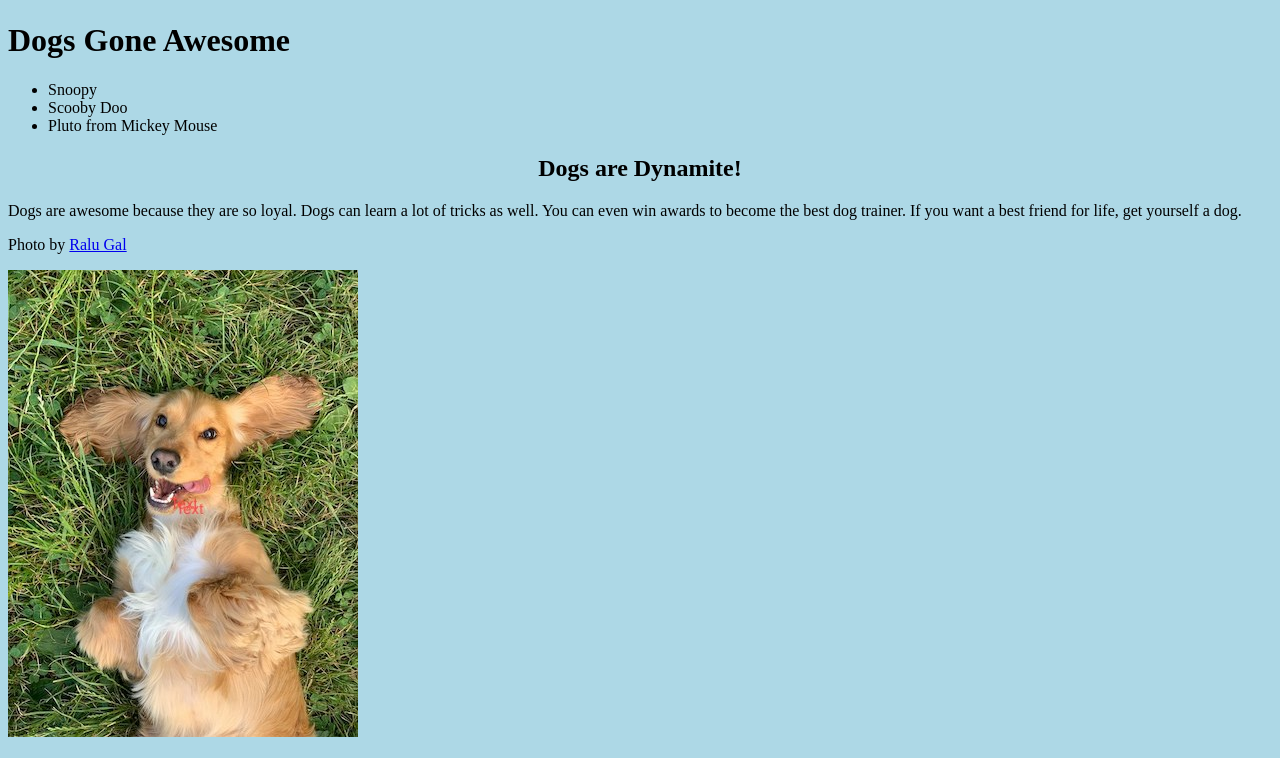
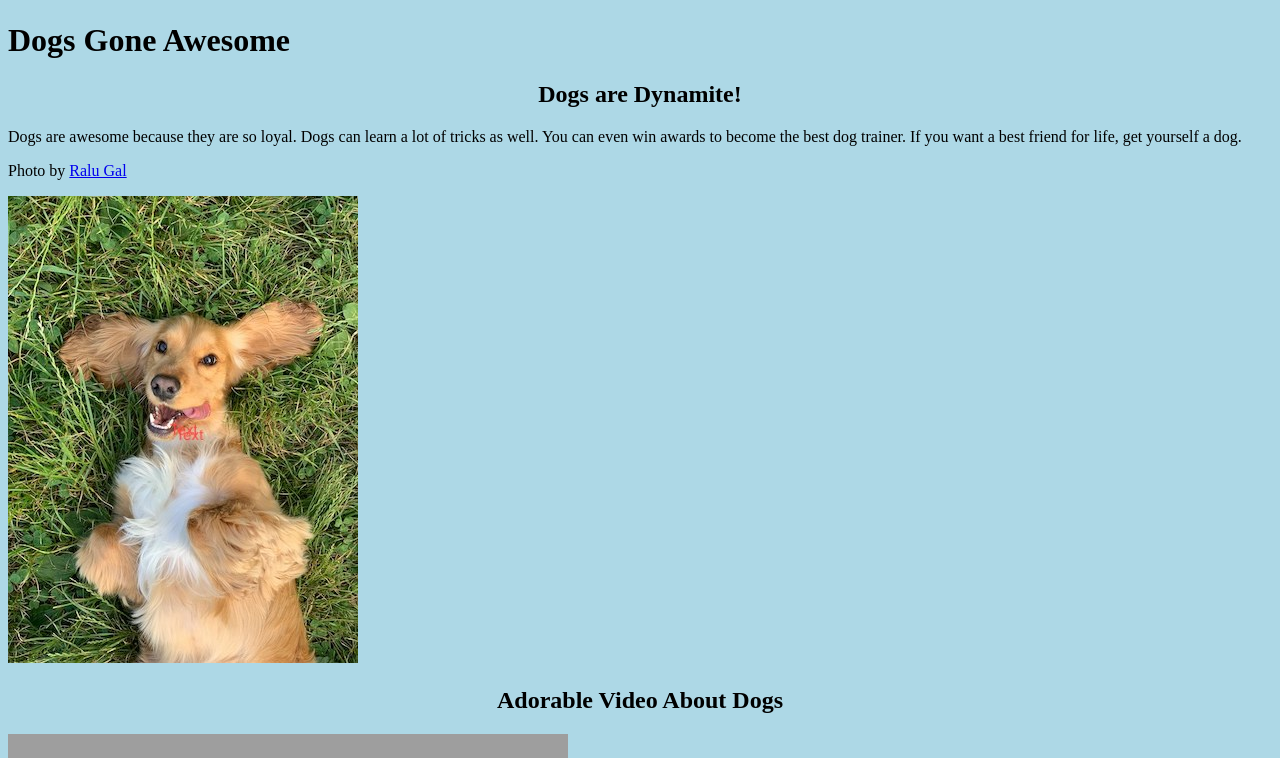
Before and after one commit to techbyquentin/techbyquentin.github.io, a plain HTML site: page index.html in a window 1280 px wide. Shown: the part 27-785 px from the top of the page. Drawn offline with Linux system fonts and the light colour scheme; grey boxes are pictures that could not be loaded; files whose address does not match are found by name.

Commit message:
Update index.html

```diff
--- a/index.html
+++ b/index.html
@@ -7,14 +7,9 @@
     </head>
     <body>
         <header>
-            <img src="images/DogNumber3.jpg" width="150px">
+            <img src="images/DogNumber3.jpg" width="170px">
             <h1>Dogs Gone Awesome</h1>
-            <ul>
-                <li>Snoopy</li>
-                <li>Scooby Doo</li>
-                <li>Pluto from Mickey Mouse</li>
-            </ul>
-    </header>
+        </header>
         <h2>Dogs are Dynamite!</h2>
         Dogs are awesome because they are so loyal. Dogs can learn a lot of tricks as well. You can even win awards to become the best dog trainer. If you want a best friend for life, get yourself a dog.
         <p>Photo by <a href="https://unsplash.com/@ralu_gal"> Ralu Gal</a></p>
```
